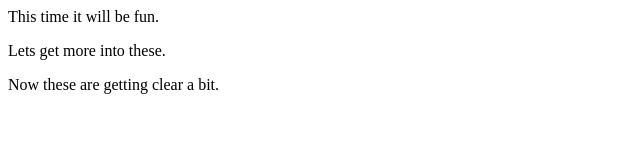
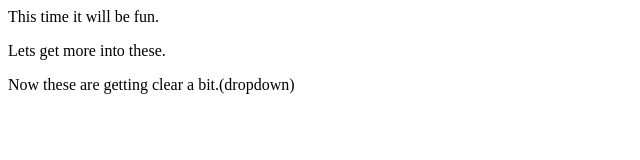
Before and after one commit to Amannn44/1stRepo, a plain HTML site: page index.html in a window 1280 px wide. Shown: the whole page, without its empty margins (0-640 px from the left). Drawn offline with Linux system fonts and the light colour scheme.

Commit message:
Add Dropdown

```diff
--- a/index.html
+++ b/index.html
@@ -1,3 +1,3 @@
 <p>This time it will be fun.</p>
 <p>Lets get more into these.</p>
-<p>Now these are getting clear a bit.</p>
+<p>Now these are getting clear a bit.(dropdown)</p>
```
